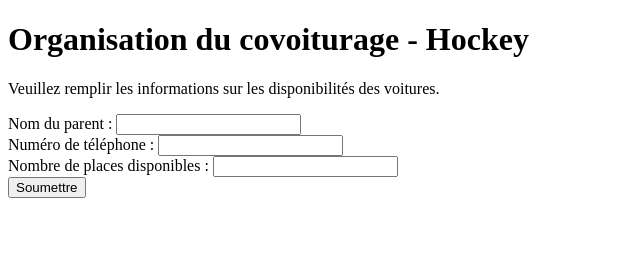
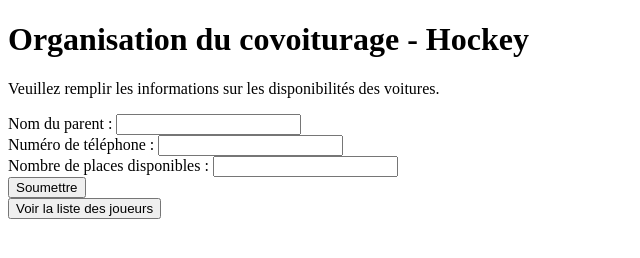
Before and after one commit to gpansart/covoiturage-hockey, a plain HTML site: page index.html in a window 1280 px wide. Shown: the whole page, without its empty margins (0-640 px from the left). Drawn offline with Linux system fonts and the light colour scheme.

Commit message:
index.html

```diff
--- a/index.html
+++ b/index.html
@@ -15,3 +15,24 @@
     </form>
 </body>
 </html>
+<button onclick="fetchData()">Voir la liste des joueurs</button>
+<div id="dataContainer"></div>
+
+<script>
+    function fetchData() {
+        fetch("VOTRE_SCRIPT_GOOGLE_APPS_URL")
+            .then(response => response.json())
+            .then(data => {
+                let container = document.getElementById("dataContainer");
+                container.innerHTML = "";
+                data.forEach(item => {
+                    container.innerHTML += `
+                        <p>Équipe: ${item.equipe}, Joueur: ${item.joueur}, Parent: ${item.parent}, Téléphone: ${item.telephone}</p>
+                    `;
+                });
+            })
+            .catch(error => {
+                console.error("Erreur :", error);
+            });
+    }
+</script>
```
